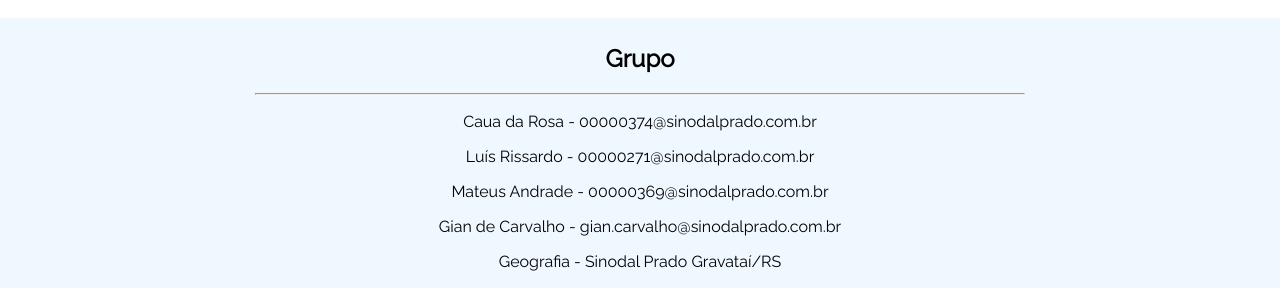
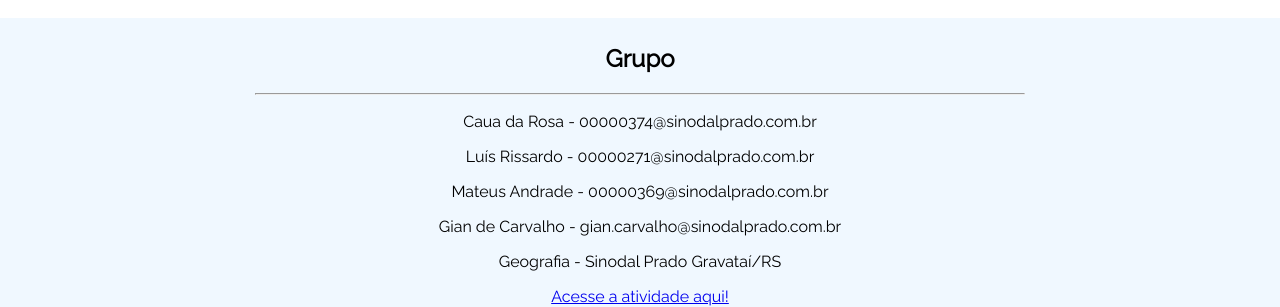
Before and after one commit to luisrissardo/ferrovias, a plain HTML site: page index.html in a window 1280 px wide. Shown: the part 6133-6440 px from the top of the page. Drawn offline with Linux system fonts and the light colour scheme.

Commit message:
Update index.html

```diff
--- a/index.html
+++ b/index.html
@@ -98,6 +98,7 @@
             <p>Mateus Andrade - 00000369@sinodalprado.com.br</p>
             <p>Gian de Carvalho - gian.carvalho@sinodalprado.com.br</p>
             <p>Geografia - Sinodal Prado Gravataí/RS</p>
+            <a href="https://neal.fun/absurd-trolley-problems/">Acesse a atividade aqui!</a>
         </div>
         </footer>
     </section>
```
